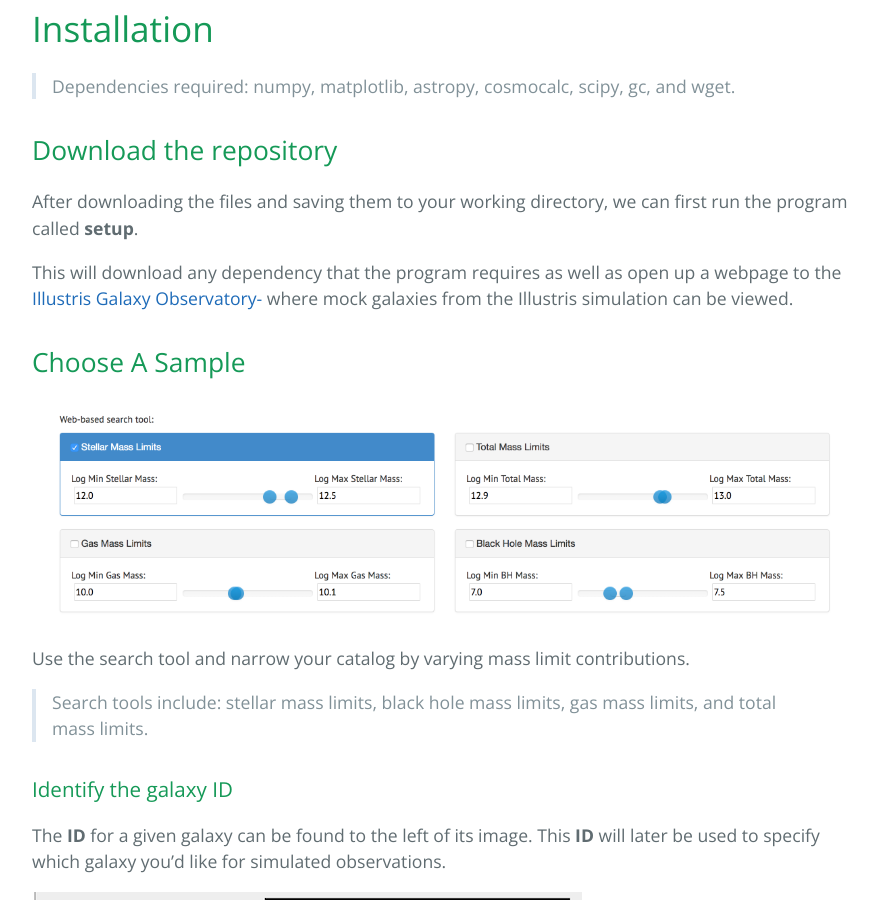
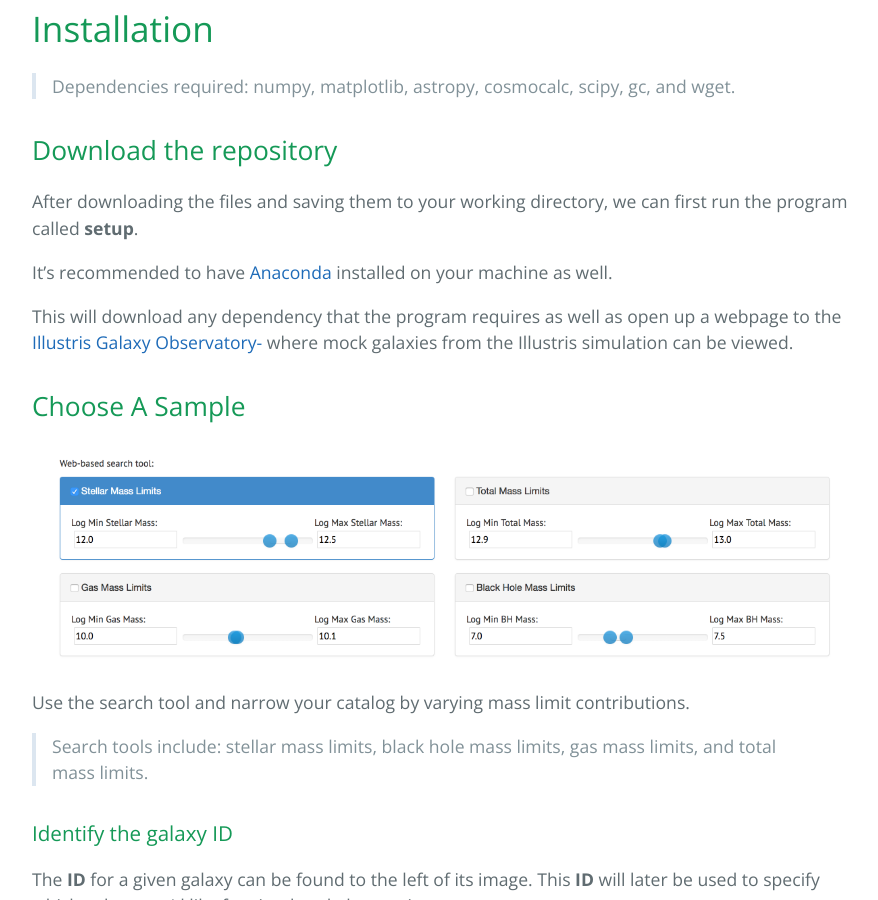
Before and after one commit to tjmetivier/illustrisvirtualobservatory, a Jekyll site: the page built from index.md, in a window 1280 px wide and 900 px high, scrolled down 750 px. Shown: the whole window, without its empty margins (192-1070 px from the left). Built offline with Jekyll 4.4.1, drawn with Linux system fonts in a browser that asks for light colours.

Commit message:
Update index.md

```diff
--- a/index.md
+++ b/index.md
@@ -21,6 +21,8 @@ layout: default
 ## Download the repository
 
 After downloading the files and saving them to your working directory, we can first run the program called **setup**.
+
+It's recommended to have [Anaconda](https://www.anaconda.com/download/) installed on your machine as well.
 
 This will download any dependency that the program requires as well as open up a webpage to the [Illustris Galaxy Observatory-](http://www.illustris-project.org/galaxy_obs/) where mock galaxies from the Illustris simulation can be viewed.
 
```
